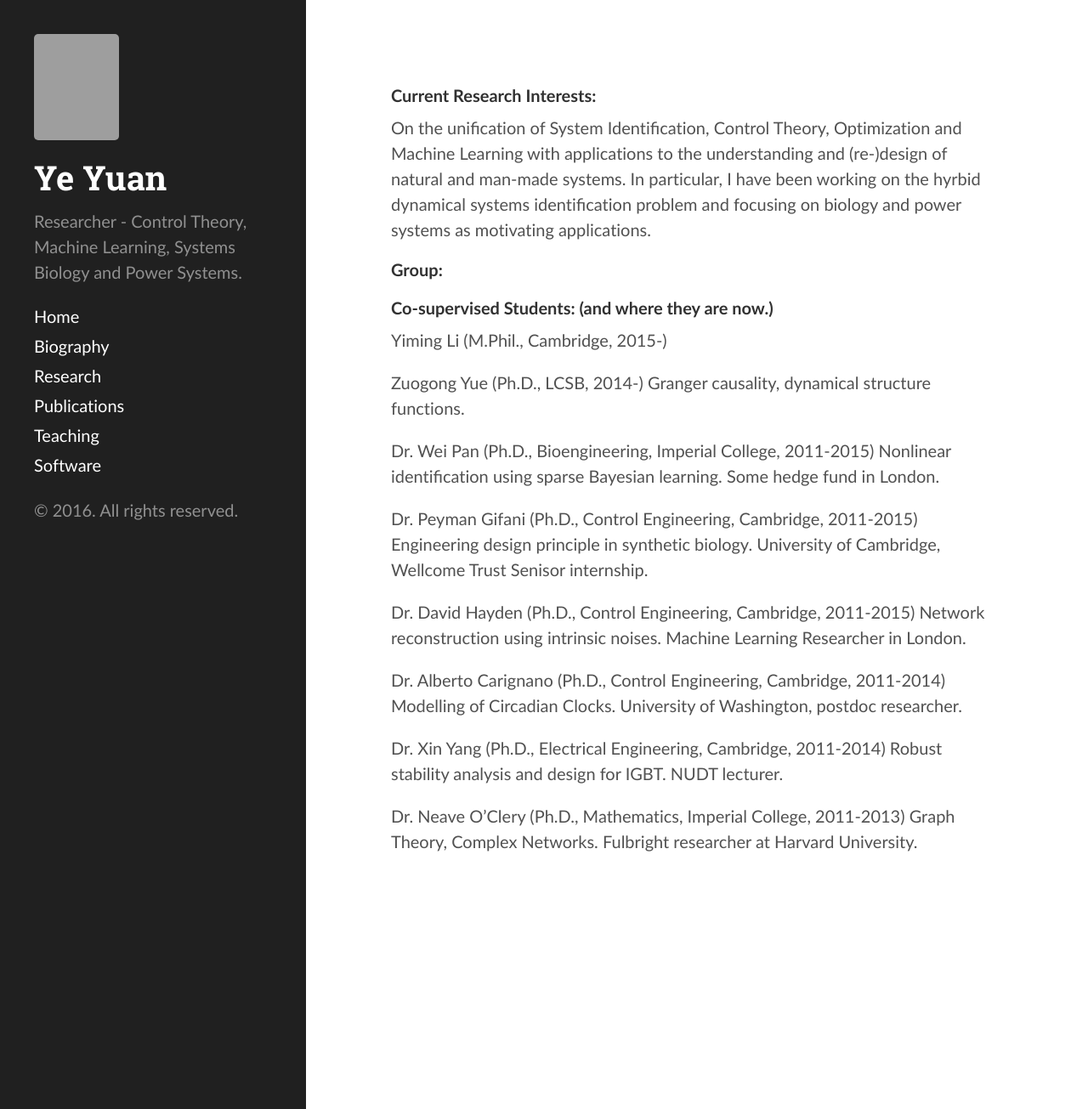
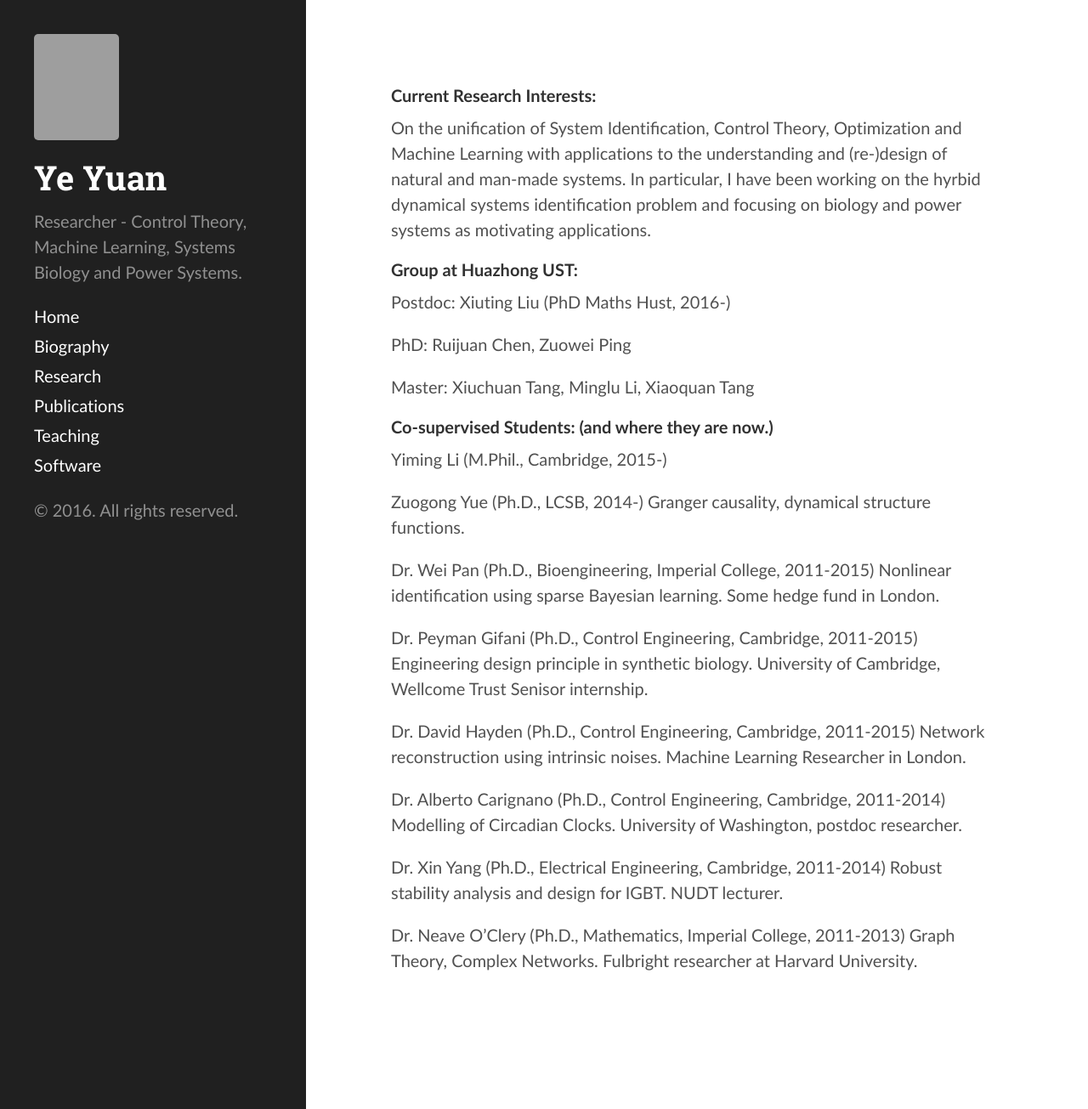
Before and after one commit to yy311/yy311.github.io, a Jekyll site: the page built from research.md, in a window 1280 px wide and 1305 px high. Shown: the whole window at 85% size. Built offline with Jekyll 4.4.1, drawn with Linux system fonts in a browser that asks for light colours; grey boxes are pictures that could not be loaded.

Commit message:
Update research.md

```diff
--- a/research.md
+++ b/research.md
@@ -8,8 +8,13 @@ On the unification of System Identification, Control Theory, Optimization and Ma
 
 
 
-#### Group:
+#### Group at Huazhong UST:
 
+Postdoc: Xiuting Liu (PhD Maths Hust, 2016-)
+
+PhD: Ruijuan Chen, Zuowei Ping
+
+Master: Xiuchuan Tang, Minglu Li, Xiaoquan Tang
 
 
 #### Co-supervised Students: (and where they are now.)
```
